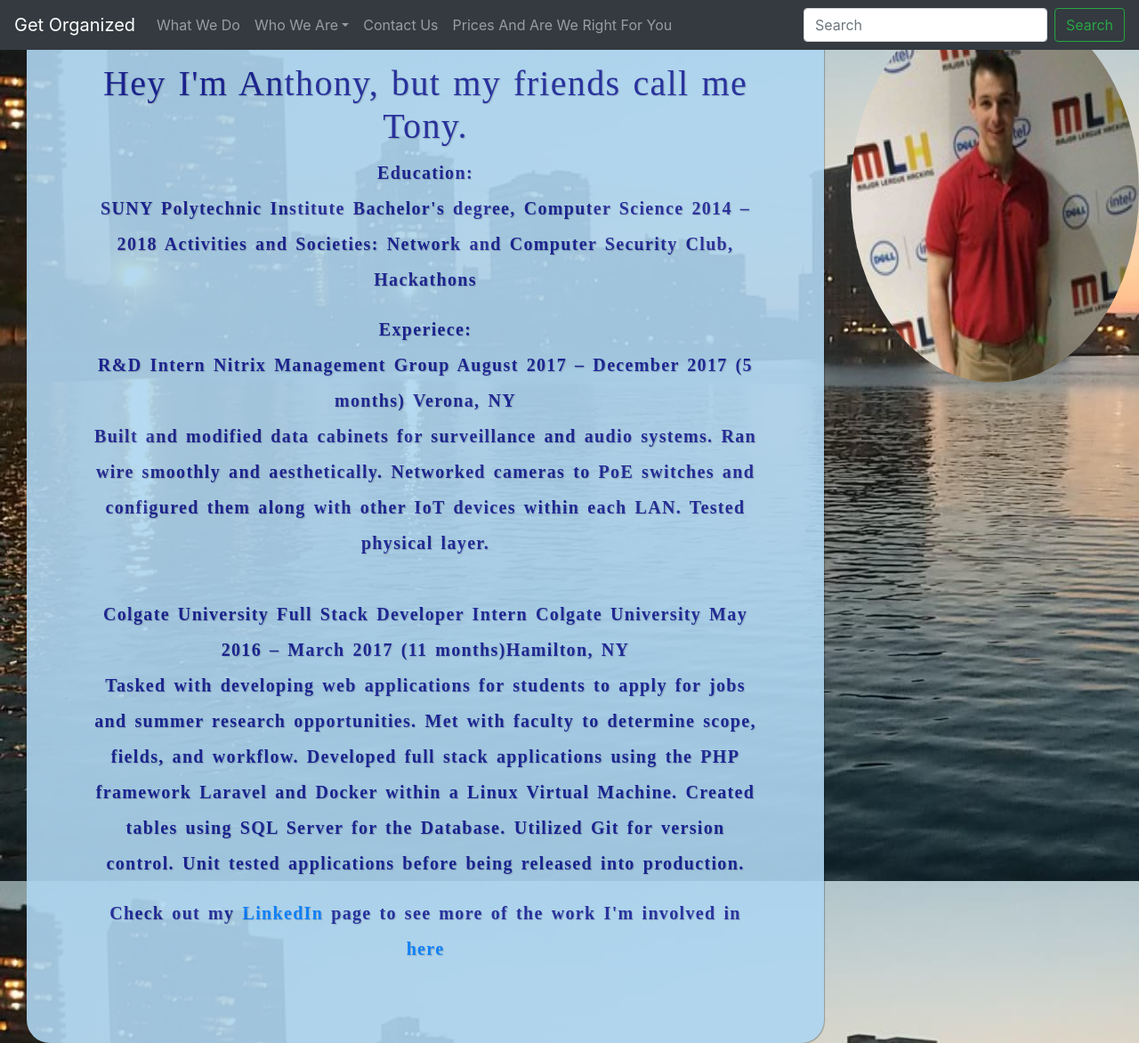
After one commit to nealchawn/GetORganized, a PHP site: page /tony.php in a window 1280 px wide. The commit adds this page. Shown: the whole page at 89% size. Run offline with PHP 8.4, Linux system fonts and the light colour scheme.

Commit message:
Updated fixes formatting of boxes to not be overlapped by header and adds profiles of chawn and albertina

```diff
--- a/WhatWeDo.php
+++ b/WhatWeDo.php
@@ -5,8 +5,8 @@
 
 <body>
 
-  <div class="forum"><p style="font-family:Times New Roman, Georgia, Serif;font-size: 100%;">
-  <h1>What We DO</h2>
+  <div class="forum"><p style="font-family:Times New Roman, Georgia, Serif;font-size: 60%;">
+  <h1>What We Do</h2>
   <p>
   We Will help your business by Taking all of your records, data, and Paper Documents and putting it in a Database.
   But We also offer A range of other services.
--- a/css/Main.css
+++ b/css/Main.css
@@ -3,13 +3,13 @@
 }
 .forum{
 
-  max-height: 650px;
-  width: 650px;
+  max-height: 750px;
+  width: 70%;
   background-color: #F0EAD6;
   margin: auto;
   display: table;
   margin: 0 auto;
-  padding: 14px;
+  padding: 70px;
   overflow: auto;
   border: none;
   -webkit-border-radius: 26px;
--- a/header.php
+++ b/header.php
@@ -1,6 +1,8 @@
 <html>
 <head>
 <!-- Bootstrap files -->
+
+
 <link rel="stylesheet" href="https://stackpath.bootstrapcdn.com/bootstrap/4.1.1/css/bootstrap.min.css" integrity="sha384-WskhaSGFgHYWDcbwN70/dfYBj47jz9qbsMId/iRN3ewGhXQFZCSftd1LZCfmhktB" crossorigin="anonymous">
 <script src="https://code.jquery.com/jquery-3.3.1.slim.min.js" integrity="sha384-q8i/X+965DzO0rT7abK41JStQIAqVgRVzpbzo5smXKp4YfRvH+8abtTE1Pi6jizo" crossorigin="anonymous"></script>
 <script src="https://cdnjs.cloudflare.com/ajax/libs/popper.js/1.14.3/umd/popper.min.js" integrity="sha384-ZMP7rVo3mIykV+2+9J3UJ46jBk0WLaUAdn689aCwoqbBJiSnjAK/l8WvCWPIPm49" crossorigin="anonymous"></script>
@@ -24,18 +26,19 @@
 		  <li class="nav-item dropdown">
             <a class="nav-link dropdown-toggle" href="http://example.com" id="dropdown01" data-toggle="dropdown" aria-haspopup="true" aria-expanded="false">Who We Are</a>
             <div class="dropdown-menu" aria-labelledby="dropdown01">
-              <a class="dropdown-item" href="#">Chawn Neal</a>
+              <a class="dropdown-item" href="chawn.php">Chawn Neal</a>
               <a class="dropdown-item" href="#">Chlece Neal</a>
               <a class="dropdown-item" href="#">Ian Lantigua</a>
 			  <a class="dropdown-item" href="#">Micahel Wasnik</a>
 			  <a class="dropdown-item" href="#">Joe Marji</a>
+			  <a class="dropdown-item" href="tony.php">Anthony Albertina</a>
             </div>
           </li>
           <li class="nav-item">
-            <a class="nav-link" href="ContactUs.php">Contact Us</a>
+            <a class="nav-link" href="contactus.php">Contact Us</a>
           </li>
           <li class="nav-item">
-            <a class="nav-link" href="PriceQuote.php">Prices And Are We Right For You</a>
+            <a class="nav-link" href="pricequote.php">Prices And Are We Right For You</a>
           </li>
 
         </ul>
--- a/index.php
+++ b/index.php
@@ -9,7 +9,7 @@
       <div class="col-md-5 p-lg-5 mx-auto my-5">
         <h1 class="display-4 font-weight-normal">Get Organized and Get Control Over Your Business</h1>
         <p class="lead font-weight-normal">We will help you Take Care Of all of those Files Around Your Office.</p>
-        <a class="btn btn-outline-secondary" href="#">Coming soon</a>
+        <a class="btn btn-outline-secondary" href="#">See More</a>
       </div>
       <div class="product-device box-shadow d-none d-md-block"></div>
       <div class="product-device product-device-2 box-shadow d-none d-md-block"></div>
--- /dev/null
+++ b/tony.php
@@ -0,0 +1,32 @@
+<?php include 'header.php'; ?>
+
+  <div class="float-right">
+    <img src="assets/tony.jpg" class="rounded-circle" alt="Cinque Terre" width="324" height="430">
+  </div>
+ <div class= "forum">
+ <h1 class="section-heading">Hey I'm Anthony, but my friends call me Tony.</h1> <!--<h3 class="section-subheading">Logic-minded, function driven software engineer who works to solve real world problems with code.</h3>-->
+
+ <p class="about-text"><strong>
+Education:</br>
+SUNY Polytechnic Institute
+Bachelor's degree, Computer Science
+2014 – 2018
+Activities and Societies: Network and Computer Security Club, Hackathons</p>
+
+ <p class="about-text">
+Experiece:</br>
+R&D Intern
+Nitrix Management Group
+August 2017 – December 2017 (5 months) Verona, NY</br>
+Built and modified data cabinets for surveillance and audio systems. Ran wire smoothly and aesthetically. Networked cameras to PoE switches and configured them along with other IoT devices within each LAN. Tested physical layer.
+</br>
+</br>
+Colgate University
+Full Stack Developer Intern
+Colgate University
+May 2016 – March 2017 (11 months)Hamilton, NY</br>
+Tasked with developing web applications for students to apply for jobs and summer research opportunities. Met with faculty to determine scope, fields, and workflow. Developed full stack applications using the PHP framework Laravel and Docker within a Linux Virtual Machine. Created tables using SQL Server for the Database. Utilized Git for version control. Unit tested applications before being released into production.</p>
+
+ <p class="about-text"><strong>Check out my <a href="https://www.linkedin.com/in/anthony-albertina">LinkedIn</a> page to see more of the work I'm involved in <a href="https://www.linkedin.com/in/anthony-albertina">here</a></p>
+
+</div>
```
Also changed, not shown: ContactUs.php (+6 -1 lines), PriceQuote.php (+5 -2 lines), chawn.php (added, +15 -0 lines), README.md, assets/me.jpg (added), assets/tony.jpg (added).
